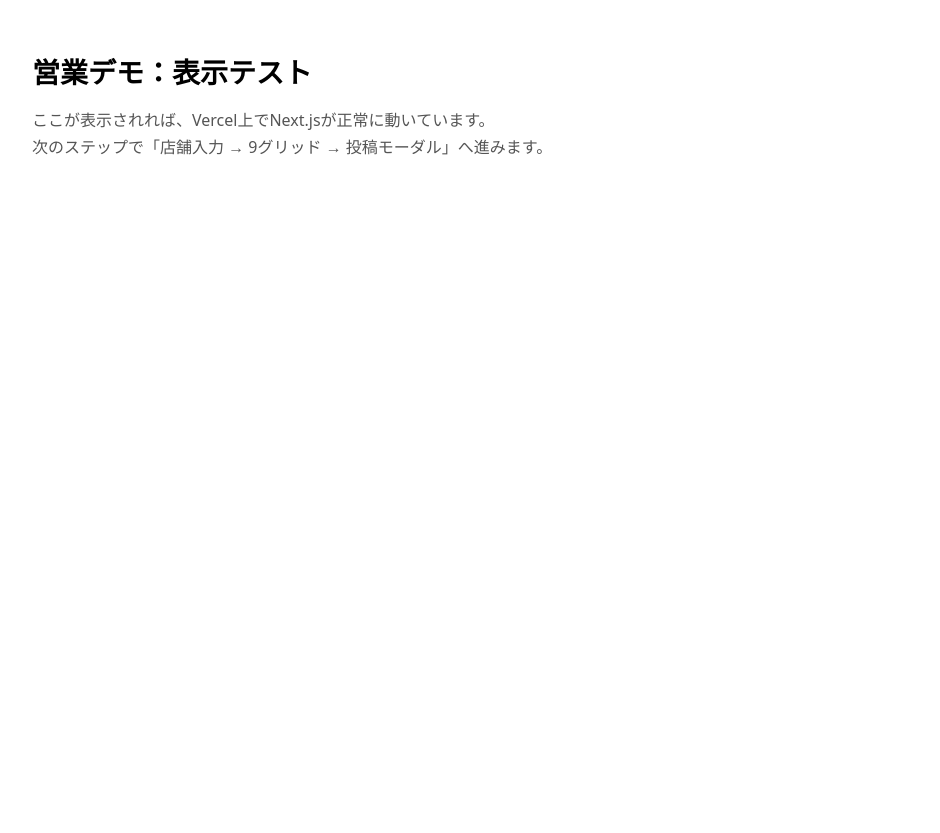
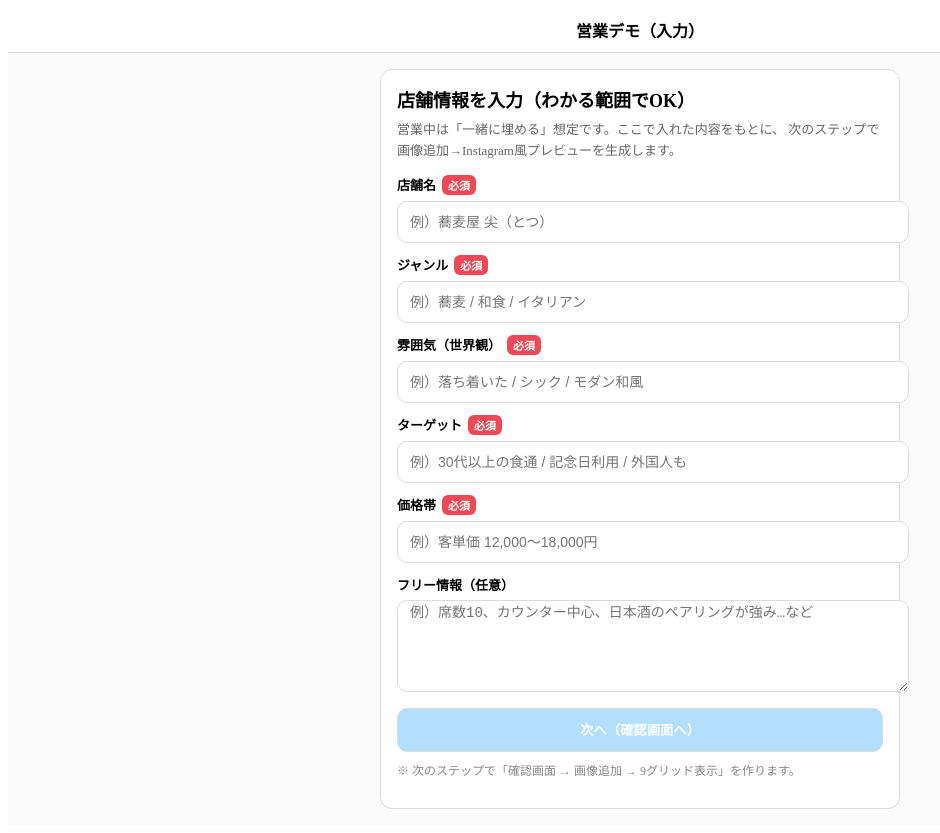
Before and after one commit to kohei-wangtarutaru/demo-for-sales, a Next.js app: page / in a window 1280 px wide. Shown: the whole page, without its empty margins (0-940 px from the left). Before the commit the page ends 800 px from the top, so only its background shows below. Built offline with nearby package versions, Linux system fonts and the light colour scheme.

Commit message:
Update index.js

```diff
--- a/pages/index.js
+++ b/pages/index.js
@@ -1,11 +1,186 @@
+import { useState } from "react";
+
 export default function Home() {
+  const [form, setForm] = useState({
+    name: "",
+    genre: "",
+    vibe: "",
+    target: "",
+    price: "",
+    notes: ""
+  });
+
+  const onChange = (key) => (e) => {
+    setForm((prev) => ({ ...prev, [key]: e.target.value }));
+  };
+
+  const canNext =
+    form.name.trim() &&
+    form.genre.trim() &&
+    form.vibe.trim() &&
+    form.target.trim() &&
+    form.price.trim();
+
+  const next = () => {
+    // 次のステップで /confirm に遷移させます（まだ作らない）
+    alert(
+      "OK! 次は確認画面（/confirm）を作って、入力内容→画像追加→プレビューへ進みます。\n\n" +
+        "入力内容:\n" +
+        `店舗名: ${form.name}\n` +
+        `ジャンル: ${form.genre}\n` +
+        `雰囲気: ${form.vibe}\n` +
+        `ターゲット: ${form.target}\n` +
+        `価格帯: ${form.price}\n` +
+        (form.notes ? `メモ: ${form.notes}\n` : "")
+    );
+  };
+
   return (
-    <div style={{ padding: 24, fontFamily: "system-ui" }}>
-      <h1 style={{ fontSize: 28, marginBottom: 8 }}>営業デモ：表示テスト</h1>
-      <p style={{ color: "#555", lineHeight: 1.7 }}>
-        ここが表示されれば、Vercel上でNext.jsが正常に動いています。<br />
-        次のステップで「店舗入力 → 9グリッド → 投稿モーダル」へ進みます。
-      </p>
+    <div style={{ minHeight: "100vh", background: "#fafafa" }}>
+      {/* 上部バー（インスタっぽい雰囲気作り：まだ最小） */}
+      <div
+        style={{
+          height: 44,
+          background: "#fff",
+          borderBottom: "1px solid #dbdbdb",
+          display: "flex",
+          alignItems: "center",
+          justifyContent: "center",
+          fontWeight: 600
+        }}
+      >
+        営業デモ（入力）
+      </div>
+
+      <main style={{ maxWidth: 520, margin: "0 auto", padding: 16 }}>
+        <div
+          style={{
+            background: "#fff",
+            border: "1px solid #dbdbdb",
+            borderRadius: 12,
+            padding: 16
+          }}
+        >
+          <h1 style={{ fontSize: 18, margin: 0, marginBottom: 8 }}>
+            店舗情報を入力（わかる範囲でOK）
+          </h1>
+          <p style={{ marginTop: 0, color: "#666", lineHeight: 1.6, fontSize: 13 }}>
+            営業中は「一緒に埋める」想定です。ここで入れた内容をもとに、
+            次のステップで画像追加→Instagram風プレビューを生成します。
+          </p>
+
+          <Field label="店舗名" required>
+            <input
+              value={form.name}
+              onChange={onChange("name")}
+              placeholder="例）蕎麦屋 尖（とつ）"
+              style={inputStyle}
+            />
+          </Field>
+
+          <Field label="ジャンル" required>
+            <input
+              value={form.genre}
+              onChange={onChange("genre")}
+              placeholder="例）蕎麦 / 和食 / イタリアン"
+              style={inputStyle}
+            />
+          </Field>
+
+          <Field label="雰囲気（世界観）" required>
+            <input
+              value={form.vibe}
+              onChange={onChange("vibe")}
+              placeholder="例）落ち着いた / シック / モダン和風"
+              style={inputStyle}
+            />
+          </Field>
+
+          <Field label="ターゲット" required>
+            <input
+              value={form.target}
+              onChange={onChange("target")}
+              placeholder="例）30代以上の食通 / 記念日利用 / 外国人も"
+              style={inputStyle}
+            />
+          </Field>
+
+          <Field label="価格帯" required>
+            <input
+              value={form.price}
+              onChange={onChange("price")}
+              placeholder="例）客単価 12,000〜18,000円"
+              style={inputStyle}
+            />
+          </Field>
+
+          <Field label="フリー情報（任意）">
+            <textarea
+              value={form.notes}
+              onChange={onChange("notes")}
+              placeholder="例）席数10、カウンター中心、日本酒のペアリングが強み…など"
+              style={{ ...inputStyle, height: 90, resize: "vertical" }}
+            />
+          </Field>
+
+          <button
+            onClick={next}
+            disabled={!canNext}
+            style={{
+              width: "100%",
+              height: 44,
+              borderRadius: 10,
+              border: "1px solid #dbdbdb",
+              background: canNext ? "#0095f6" : "#b2dffc",
+              color: "#fff",
+              fontWeight: 700,
+              cursor: canNext ? "pointer" : "not-allowed"
+            }}
+          >
+            次へ（確認画面へ）
+          </button>
+
+          <p style={{ color: "#888", fontSize: 12, marginTop: 10, lineHeight: 1.5 }}>
+            ※ 次のステップで「確認画面 → 画像追加 → 9グリッド表示」を作ります。
+          </p>
+        </div>
+      </main>
     </div>
   );
 }
+
+function Field({ label, required, children }) {
+  return (
+    <div style={{ marginBottom: 12 }}>
+      <div style={{ display: "flex", gap: 6, alignItems: "center", marginBottom: 6 }}>
+        <div style={{ fontSize: 13, fontWeight: 700 }}>{label}</div>
+        {required ? (
+          <span
+            style={{
+              fontSize: 11,
+              fontWeight: 700,
+              color: "#fff",
+              background: "#ed4956",
+              padding: "2px 6px",
+              borderRadius: 6
+            }}
+          >
+            必須
+          </span>
+        ) : null}
+      </div>
+      {children}
+    </div>
+  );
+}
+
+const inputStyle = {
+  width: "100%",
+  height: 40,
+  borderRadius: 10,
+  border: "1px solid #dbdbdb",
+  padding: "0 12px",
+  outline: "none",
+  background: "#fff",
+  fontSize: 14
+};
```
